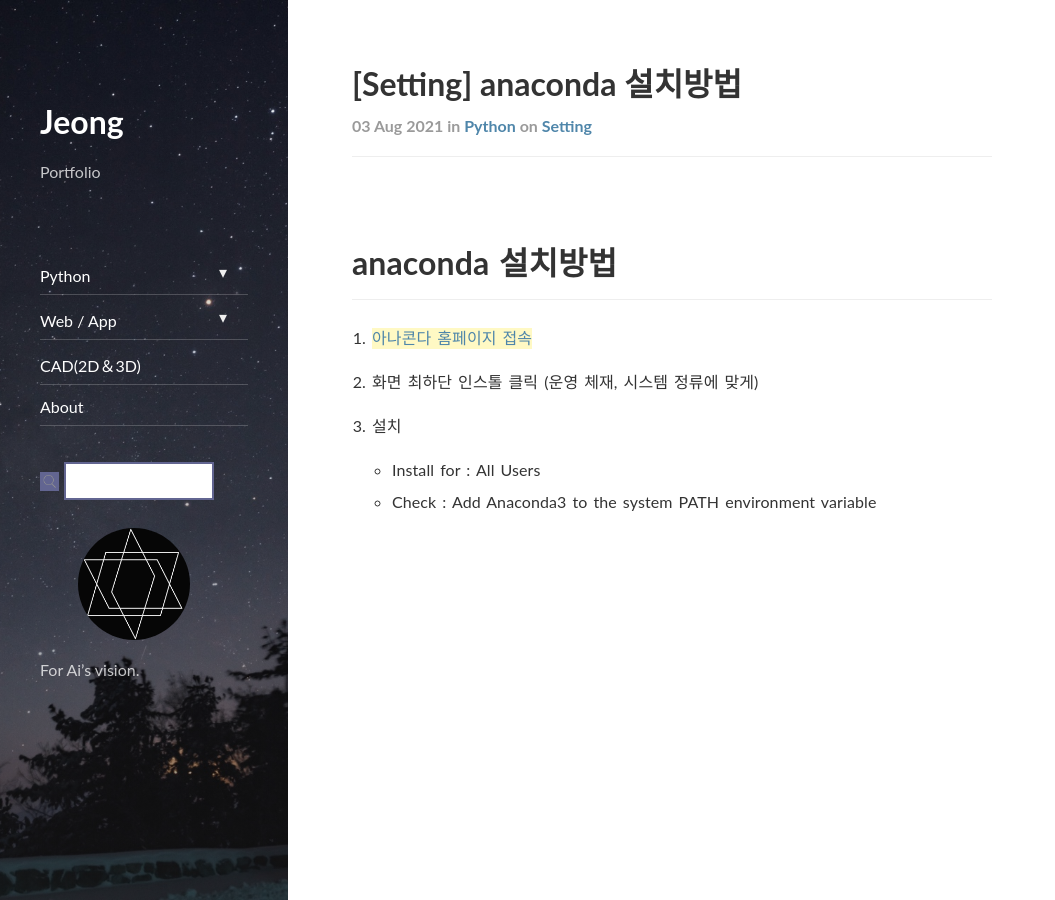
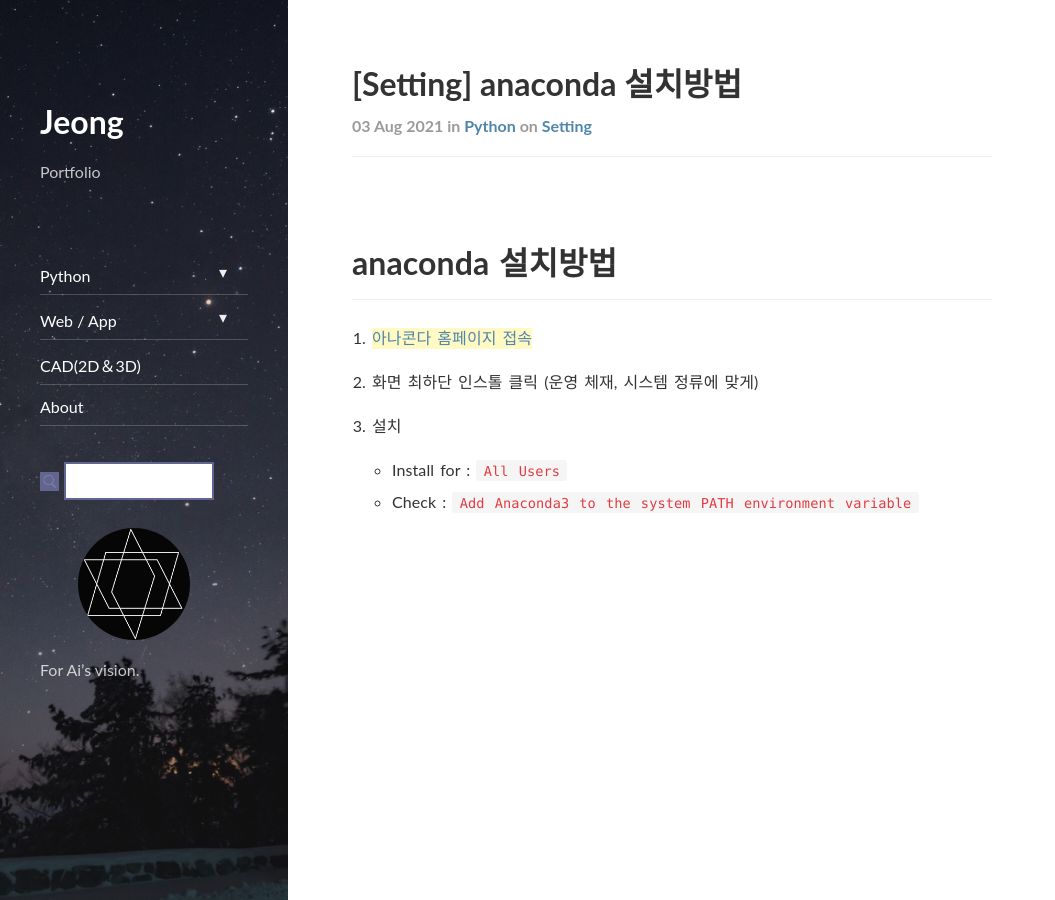
Before and after one commit to JeongJaeyoung0/JeongJaeyoung0.github.io, a Jekyll site: the page built from _posts/2021-08-03-PS-AnacondaInstall.md, in a window 1280 px wide and 900 px high. Shown: the whole window, without its empty margins (0-1055 px from the left). Built offline with Jekyll 4.4.1, drawn with Linux system fonts in a browser that asks for light colours; nearby versions of some CDN libraries; comment, search, counter and statistics services are not loaded.

Commit message:
210803-18-edit

```diff
--- a/_posts/2021-08-03-PS-AnacondaInstall.md
+++ b/_posts/2021-08-03-PS-AnacondaInstall.md
@@ -17,5 +17,5 @@ comments: true
 
 3. 설치
 
-    * Install for : All Users
-    * Check : Add Anaconda3 to the system PATH environment variable
+    * Install for : `All Users`
+    * Check : `Add Anaconda3 to the system PATH environment variable`
```
Also changed, not shown: _posts/2021-08-03-PS-GoogleColabRunHyperlink.md (+19 -5 lines).
